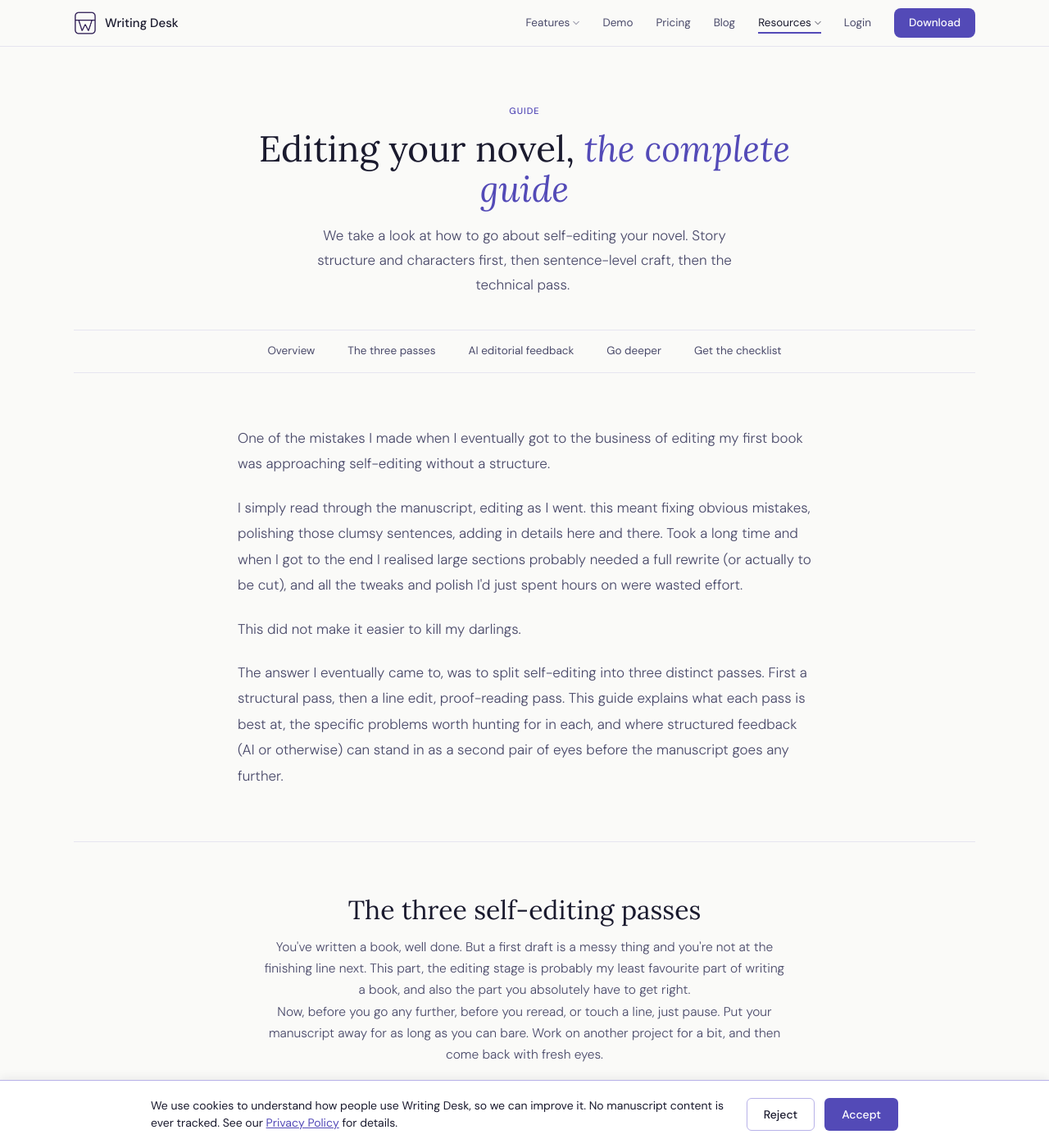
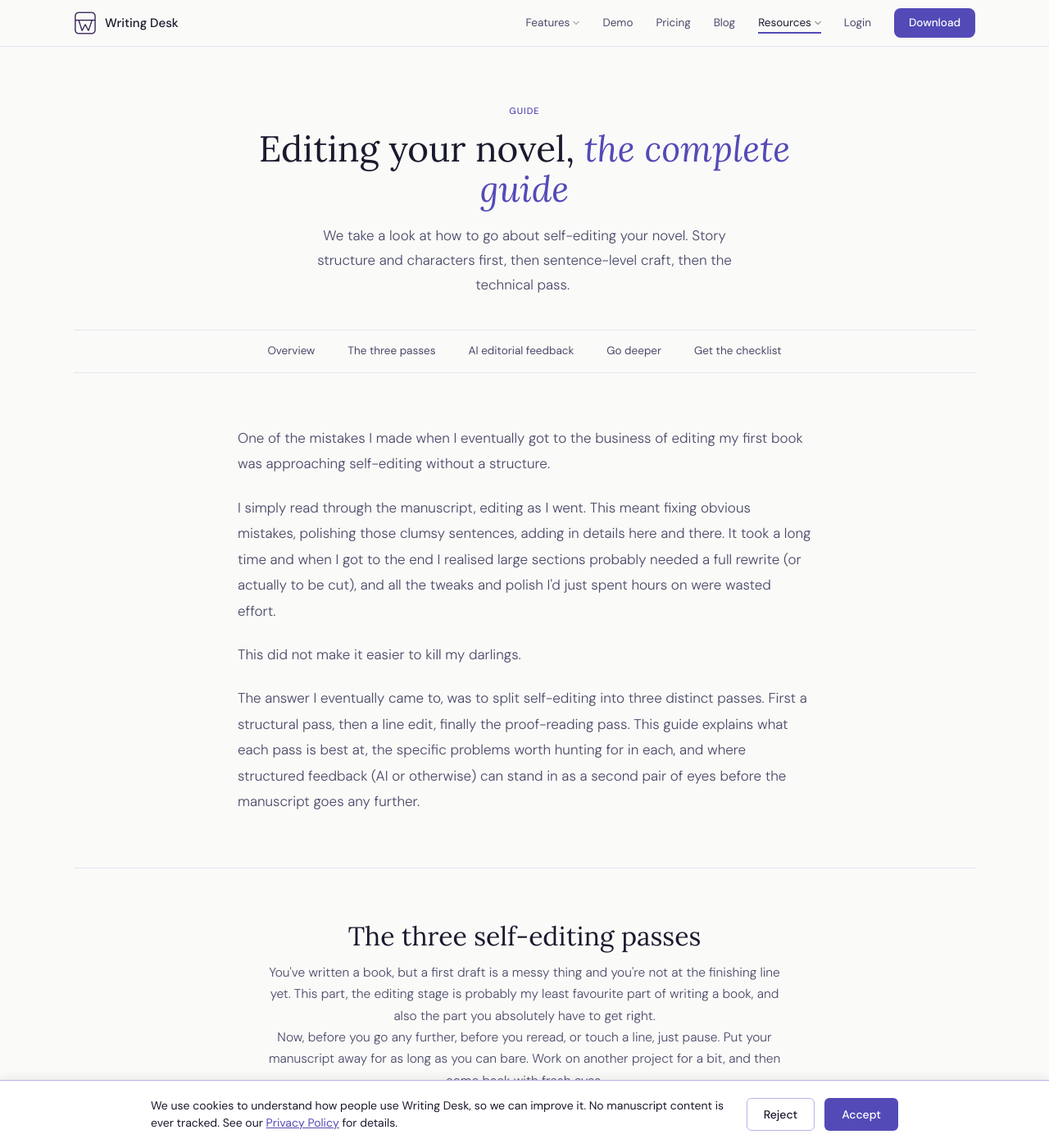
Before and after one commit to bluxon92-bit/writing-desk-site, a Jekyll site: the page built from hubs/self-editing.html, in a window 1280 px wide and 1400 px high. Shown: the whole window at 82% size. Built offline with Jekyll 4.4.1, drawn with Linux system fonts in a browser that asks for light colours.

Commit message:
Update self-editing.html

```diff
--- a/hubs/self-editing.html
+++ b/hubs/self-editing.html
@@ -26,9 +26,9 @@ permalink: /hubs/self-editing/
 <section class="hub-section" id="overview">
   <div class="hub-prose">
     <p>One of the mistakes I made when I eventually got to the business of editing my first book was approaching self-editing without a structure.</p>
-    <p>I simply read through the manuscript, editing as I went. this meant fixing obvious mistakes, polishing those clumsy sentences, adding in details here and there. Took a long time and when I got to the end I realised large sections probably needed a full rewrite (or actually to be cut), and all the tweaks and polish I'd just spent hours on were wasted effort.</p>
+    <p>I simply read through the manuscript, editing as I went. This meant fixing obvious mistakes, polishing those clumsy sentences, adding in details here and there. It took a long time and when I got to the end I realised large sections probably needed a full rewrite (or actually to be cut), and all the tweaks and polish I'd just spent hours on were wasted effort.</p>
     <p>This did not make it easier to kill my darlings.</p>
-    <p>The answer I eventually came to, was to split self-editing into three distinct passes. First a structural pass, then a line edit, proof-reading pass. This guide explains what each pass is best at, the specific problems worth hunting for in each, and where structured feedback (AI or otherwise) can stand in as a second pair of eyes before the manuscript goes any further.</p>
+    <p>The answer I eventually came to, was to split self-editing into three distinct passes. First a structural pass, then a line edit, finally the proof-reading pass. This guide explains what each pass is best at, the specific problems worth hunting for in each, and where structured feedback (AI or otherwise) can stand in as a second pair of eyes before the manuscript goes any further.</p>
   </div>
 </section>
 
@@ -36,7 +36,7 @@ permalink: /hubs/self-editing/
 <section class="hub-section" id="passes">
   <div class="hub-section-header">
     <h2>The three self-editing passes</h2>
-    <p>You've written a book, well done. But a first draft is a messy thing and you're not at the finishing line next. This part, the editing stage is probably my least favourite part of writing a book, and also the part you absolutely have to get right.</p>
+    <p>You've written a book, but a first draft is a messy thing and you're not at the finishing line yet. This part, the editing stage is probably my least favourite part of writing a book, and also the part you absolutely have to get right.</p>
     <p>Now, before you go any further, before you reread, or touch a line, just pause. Put your manuscript away for as long as you can bare. Work on another project for a bit, and then come back with fresh eyes.</p>
   </div>
 
```
